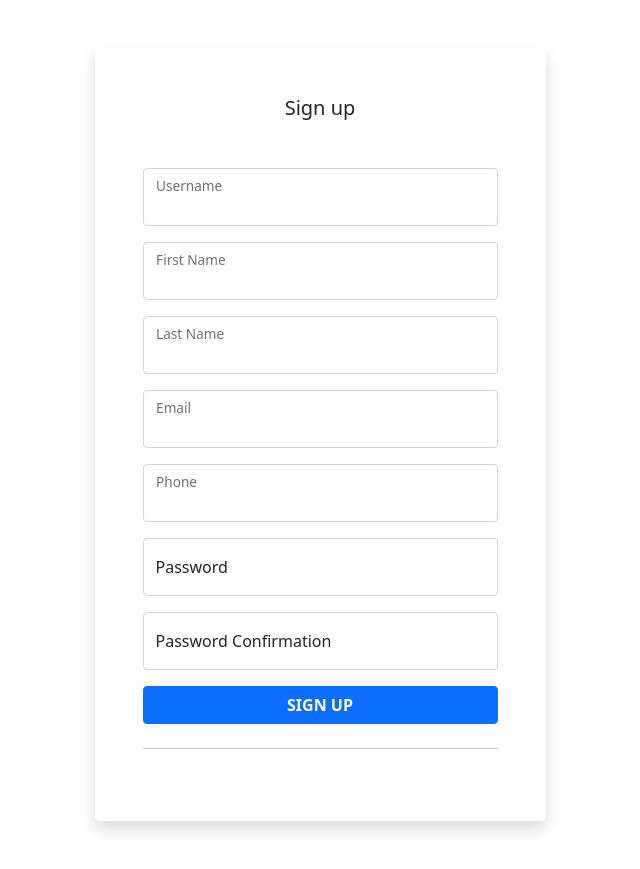
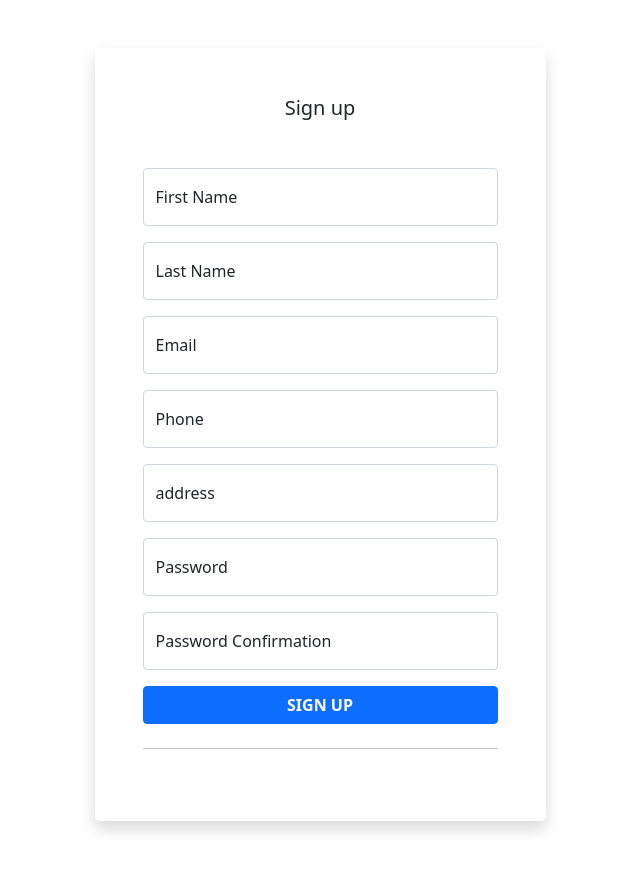
Before and after one commit to mmdtoorani/online-shop, a Django app: template onlineshop/customer/templates/customer/signup.html in a window 1280 px wide. Shown: the whole page, without its empty margins (320-960 px from the left). Run offline with Django 3.2, Linux system fonts and the light colour scheme; the template is opened without the code that fills it, so the values that code supplies are empty.

Commit message:
signup template

```diff
--- a/onlineshop/customer/templates/customer/signup.html
+++ b/onlineshop/customer/templates/customer/signup.html
@@ -13,31 +13,34 @@
             <div class="card border-0 shadow rounded-3 my-5">
                 <div class="card-body p-4 p-sm-5">
                     <h5 class="card-title text-center mb-5 fw-light fs-5"><b>Sign up</b></h5>
-                    <form method="post" action="">
+                    <form method="post" action="{% url 'login' %}">
+                        {% csrf_token %}
                         <div class="form-floating mb-3">
-                            <input type="text" class="form-control" name="username" id="username" required>
-
-                            <label for="floatingInput">Username</label>
-                        </div>
-                        <div class="form-floating mb-3">
-                            <input type="text" class="form-control" name="first_name" id="first_name" required>
+                            <input type="text" class="form-control" name="first_name" id="first_name"
+                                   placeholder="Password" required>
 
                             <label for="first_name">First Name</label>
                         </div>
                         <div class="form-floating mb-3">
-                            <input type="text" class="form-control" name="last_name" id="last_name" required>
+                            <input type="text" class="form-control" name="last_name" id="last_name"
+                                   placeholder="Password" required>
 
                             <label for="last_name">Last Name</label>
                         </div>
                         <div class="form-floating mb-3">
-                            <input type="email" class="form-control" name="email" id="email">
+                            <input type="email" class="form-control" name="email" id="email" placeholder="Password">
 
                             <label for="email">Email</label>
                         </div>
                         <div class="form-floating mb-3">
-                            <input type="text" class="form-control" name="phone" id="phone">
+                            <input type="text" class="form-control" name="phone" id="phone" placeholder="Password">
 
                             <label for="phone">Phone</label>
+                        </div>
+                        <div class="form-floating mb-3">
+                            <input type="text" class="form-control" name="address" id="address" placeholder="address">
+
+                            <label for="address">address</label>
                         </div>
                         <div class="form-floating mb-3">
                             <input type="password" class="form-control" name="password" id="password"
@@ -47,7 +50,7 @@
                         <div class="form-floating mb-3">
                             <input type="password" class="form-control" name="password2" id="password2"
                                    placeholder="Password Confirmation" required>
-                            <label for="password">Password Confirmation</label>
+                            <label for="password2">Password Confirmation</label>
                         </div>
                         <div class="d-grid">
                             <button class="btn btn-primary btn-login text-uppercase fw-bold" type="submit">Sign Up
```
Also changed, not shown: onlineshop/product/templates/product/home.html (+7 -1 lines).
